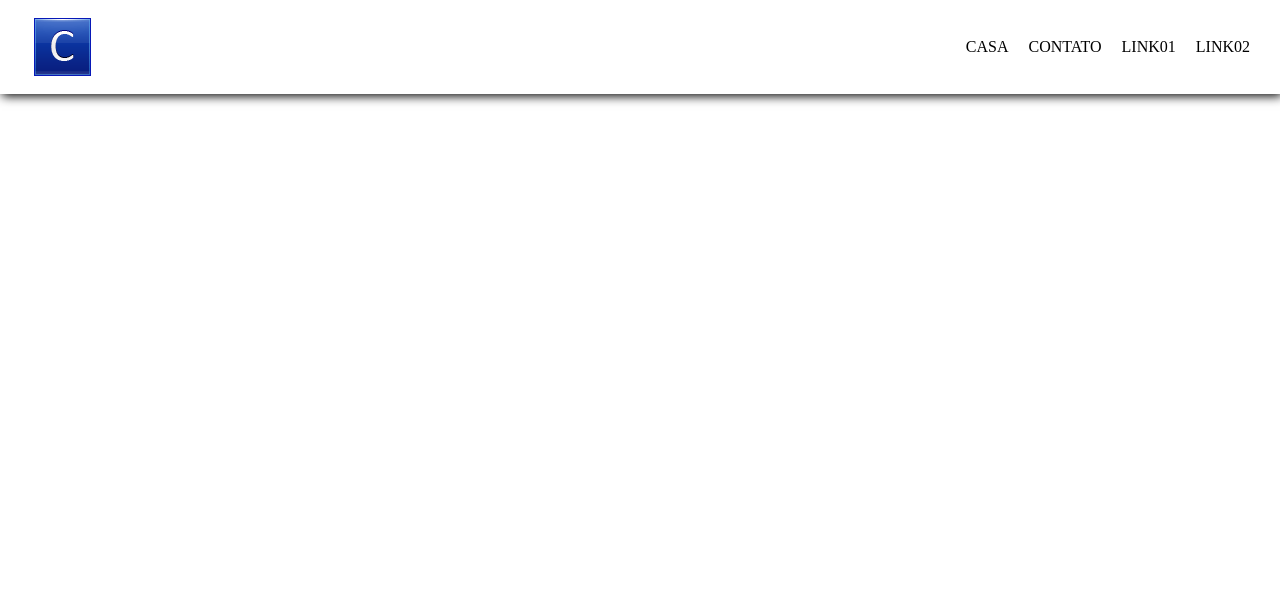
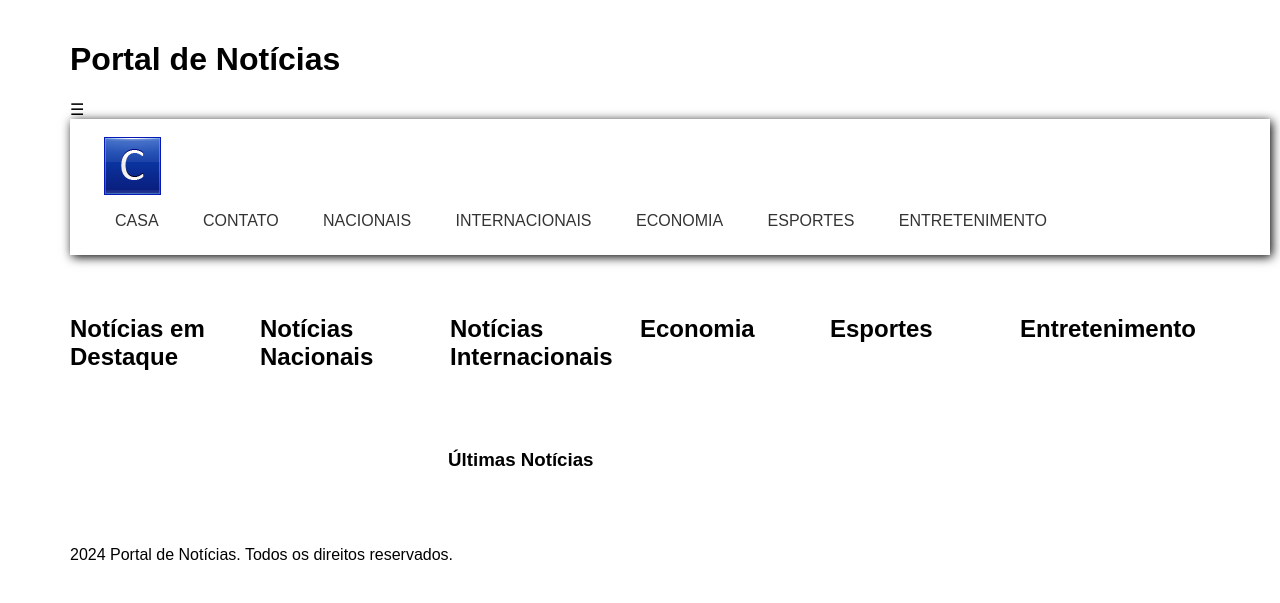
Before and after one commit to CleberSilva2023/meu-site.com, a plain HTML site: page index.html in a window 1280 px wide. Drawn offline with Linux system fonts and the light colour scheme.

Commit message:
terminei 04/04/2024

```diff
--- a/Estilos/estilo-geral.css
+++ b/Estilos/estilo-geral.css
@@ -1,8 +1,30 @@
 @charset "UTF-8";
 
+/*Estilos geral básico*/
 body {
+    font-family: Arial, Helvetica, sans-serif;
     padding: 0;
     margin: 0;
+    box-sizing: border-box;
+}
+
+header, main, aside, footer {
+    padding: 20px;
+}
+
+nav ul {
+    list-style-type: none;
+    padding: 0;
+}
+
+nav ul li {
+    display: inline;
+    margin-right: 10px;
+}
+
+nav ul li a {
+    text-decoration: none;
+    color: #007BFF;
 }
 
 nav {
@@ -14,7 +36,7 @@ nav {
 }
 
 ul {
-    display: flex;
+
     list-style: none;
     gap: 20px;
 }
@@ -24,3 +46,86 @@ a {
     text-decoration: none;
     text-transform: uppercase;
 }
+
+/*Hambuguer*/
+.nav-toggle {
+    font-size: 24px;
+    cursor: pointer;
+    padding: 10px;
+}
+.nav {
+    display: none;
+    width: 100%;
+}
+.nav ul {
+    list-style: none;
+    padding: 0;
+    margin: 0;
+}
+.nav ul li {
+    border-bottom: 1px solid #ddd;
+}
+.nav ul li a {
+    display: block;
+    padding: 10px;
+    text-decoration: none;
+    color: #333;
+}
+
+/*Media hambuguer*/
+@media (min-width: 768px) {
+    .nav-toggle {
+        display: none;
+    }
+    .nav {
+        display: block;
+    }
+    .nav ul li {
+        display: inline-block;
+        border-bottom: none;
+    }
+    .nav ul li a {
+        padding: 10px 15px;
+    }
+}
+
+/* Responsividade */
+/* Para tablets */
+@media (min-width: 768px) and (max-width: 1023px) {
+    nav ul li {
+        display: block;
+        margin-bottom: 5px;
+    }
+}
+
+/* Para desktops */
+@media (min-width: 1024px) {
+    header, nav, main, aside, footer {
+        max-width: 960px;
+        margin: auto;
+    }
+
+    nav ul li {
+        display: inline;
+    }
+
+    main {
+        display: flex;
+        justify-content: space-between;
+    }
+
+    aside {
+        width: 30%;
+    }
+
+    section {
+        width: 65%;
+    }
+}
+
+/* Para telas grandes */
+@media (min-width: 1200px) {
+    header, nav, main, aside, footer {
+        max-width: 1140px;
+    }
+}
--- /dev/null
+++ b/JavaScript/js-01.js
@@ -0,0 +1,11 @@
+//JavaScript principal do site
+
+//Hambuguer
+function toggleMenu() {
+    var nav = document.querySelector('.nav');
+    if (nav.style.display == "block") {
+        nav.style.display = "none";
+    } else {
+        nav.style.display = "block";
+    }
+}
--- a/index.html
+++ b/index.html
@@ -5,19 +5,69 @@
     <meta name="viewport" content="width=device-width, initial-scale=1.0">
     <link rel="stylesheet" href="Estilos/estilo-geral.css">
     <link rel="shortcut icon" href="Imagens/favicon.png" type="image/x-icon">
+
     <title>Inicio</title>
 </head>
 <body>
-    <header>
-        <nav>
+    <header> <!--Cabeçalho da página-->
+        <h1>Portal de Notícias</h1>
+        <div id="nav-toggle" onclick="toggleMenu()">☰</div>
+        <nav class="nav"><!--Navegação da página-->
             <img src="Imagens/logo.png" alt="">
             <ul>
-                <li><a href="#">Casa</a></li>
-                <li><a href="#">Contato</a></li>
-                <li><a href="#">link01</a></li>
-                <li><a href="#">link02</a></li>
+                <li><a href="#home">Casa</a></li>
+                <li><a href="#contato">Contato</a></li>
+                <li><a href="#nacionais">Nacionais</a></li>
+                <li><a href="#internacionais">Internacionais</a></li>
+                <li><a href="#economia">Economia</a></li>
+                <li><a href="#esportes">Esportes</a></li>
+                <li><a href="#entretenimento">Entretenimento</a></li>
             </ul>
         </nav>
     </header>
+
+    <main>
+        <section id="destaques">
+            <h2>Notícias em Destaque</h2>
+            <!-- Notícias em destaque aqui -->
+        </section>
+
+        <section id="nacionais">
+            <h2>Notícias Nacionais</h2>
+            <!-- Notícias nacionais aqui -->
+        </section>
+
+        <section id="internacionais">
+            <h2>Notícias Internacionais</h2>
+            <!-- Notícias internacionais aqui -->
+        </section>
+
+        <section id="economia">
+            <h2>Economia</h2>
+            <!-- Notícias de economia aqui -->
+        </section>
+
+        <section id="esportes">
+            <h2>Esportes</h2>
+            <!-- Notícias de esportes aqui -->
+        </section>
+
+        <section id="entretenimento">
+            <h2>Entretenimento</h2>
+            <!-- Notícias de entretenimento aqui -->
+        </section>
+    </main>
+
+    <aside>
+        <h3>Últimas Notícias</h3>
+        <!-- Widget ou feed de últimas notícias -->
+    </aside>
+
+    <footer>
+        <p> 2024 Portal de Notícias. Todos os direitos reservados.</p>
+        <!-- Informações adicionais como contato e links para redes sociais -->
+    </footer>
+
+    <script src="JavaScript/js-01.js"></script>
 </body>
 </html>
```
